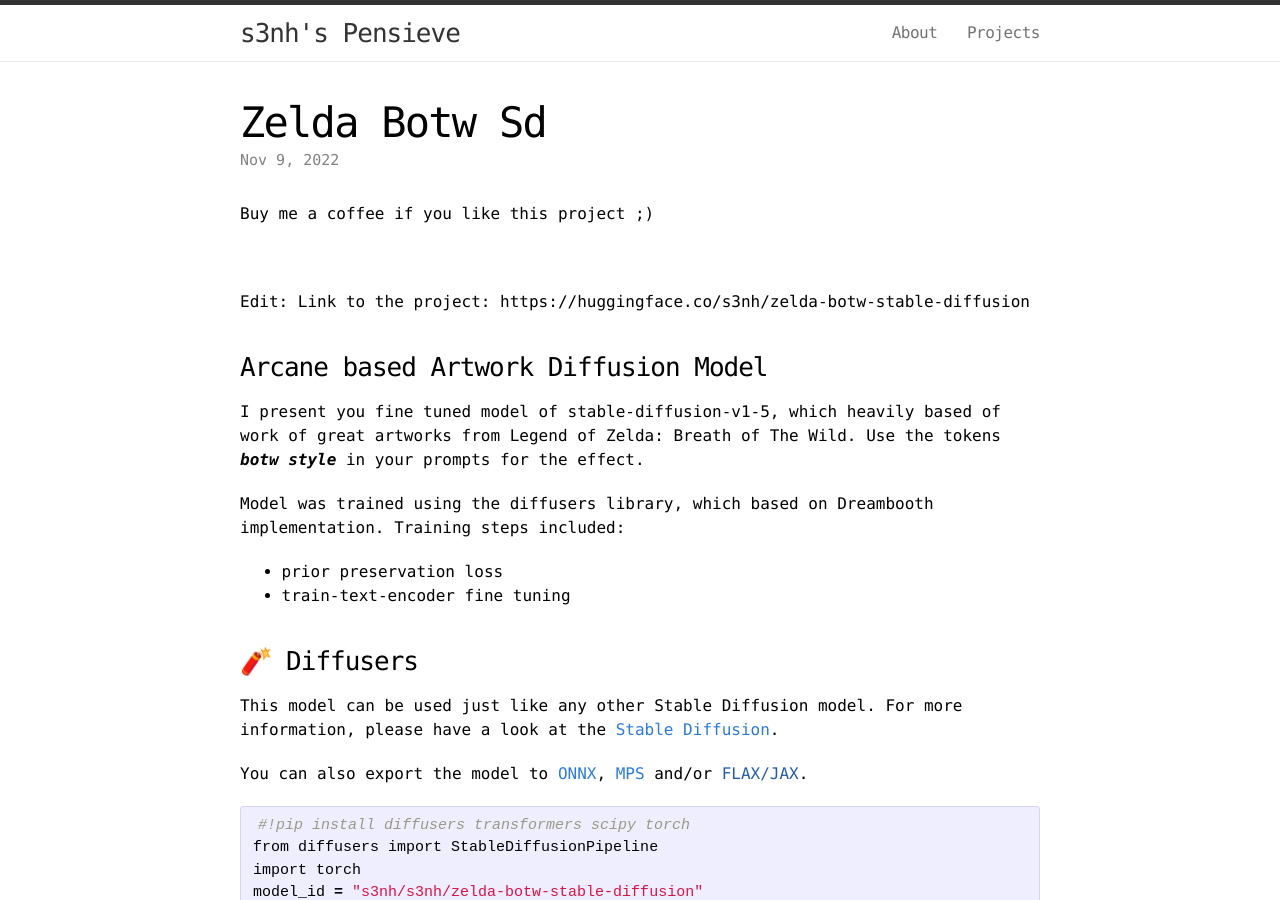
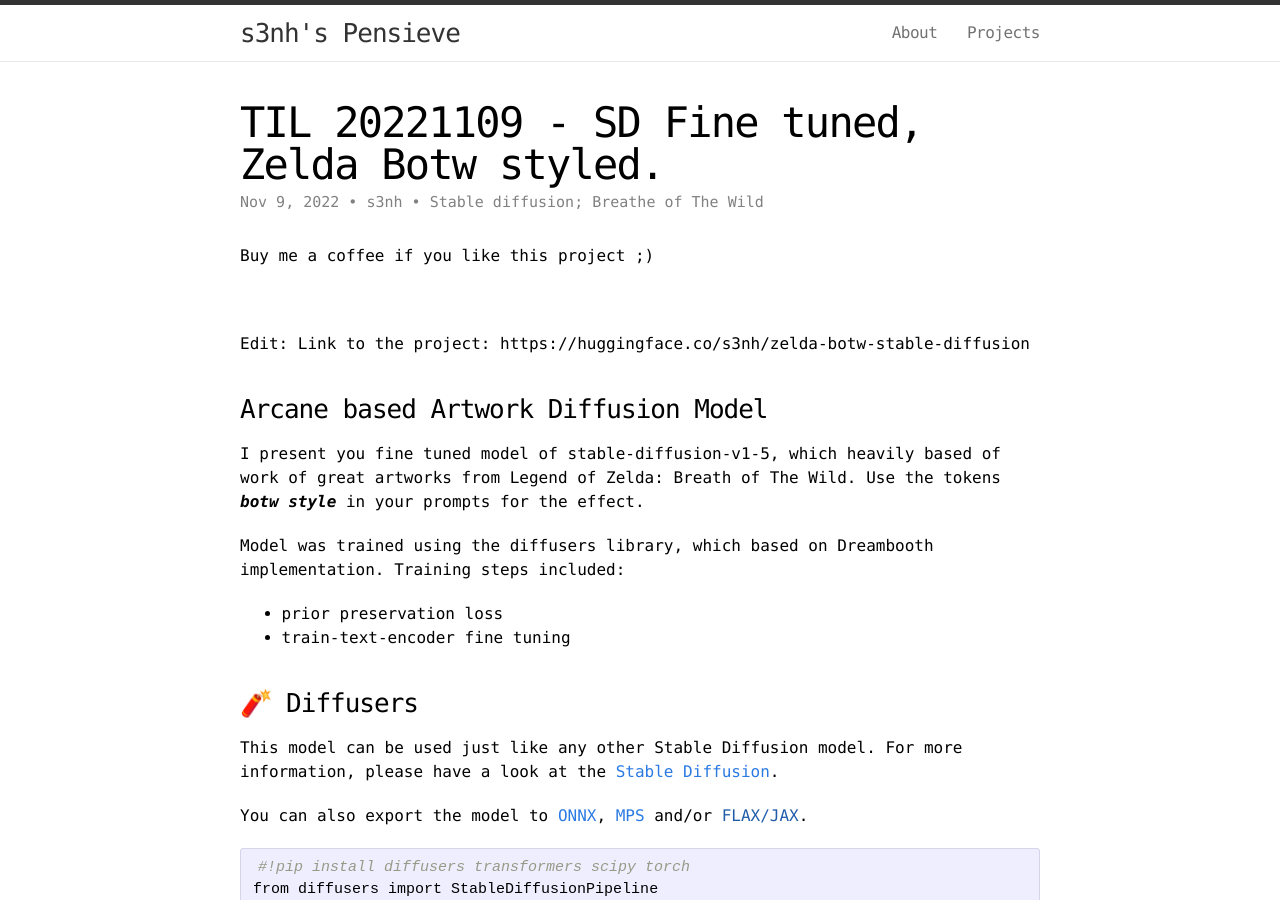
Before and after one commit to s3nh/s3nh.github.io, a Jekyll site: the page built from _posts/2022-11-09-Zelda-botw-sd.md, in a window 1280 px wide and 900 px high. Built offline with Jekyll 4.4.1, drawn with Linux system fonts in a browser that asks for light colours; our own code applies the rules of GitHub Pages for plain Markdown files; Markdown is read by kramdown in place of the engine named in the settings.

Commit message:
Update 2022-11-09-Zelda-botw-sd.md

```diff
--- a/_posts/2022-11-09-Zelda-botw-sd.md
+++ b/_posts/2022-11-09-Zelda-botw-sd.md
@@ -1,9 +1,11 @@
 ---
-license: creativeml-openrail-m
-tags:
-- stable-diffusion
-- text-to-image
+layout: post
+title: "TIL 20221109 - SD Fine tuned, Zelda Botw styled."
+categories: routine
+author: "s3nh"
+meta: "Stable diffusion; Breathe of The Wild"
 ---
+
 
 Buy me a coffee if you like this project ;)
 
```
